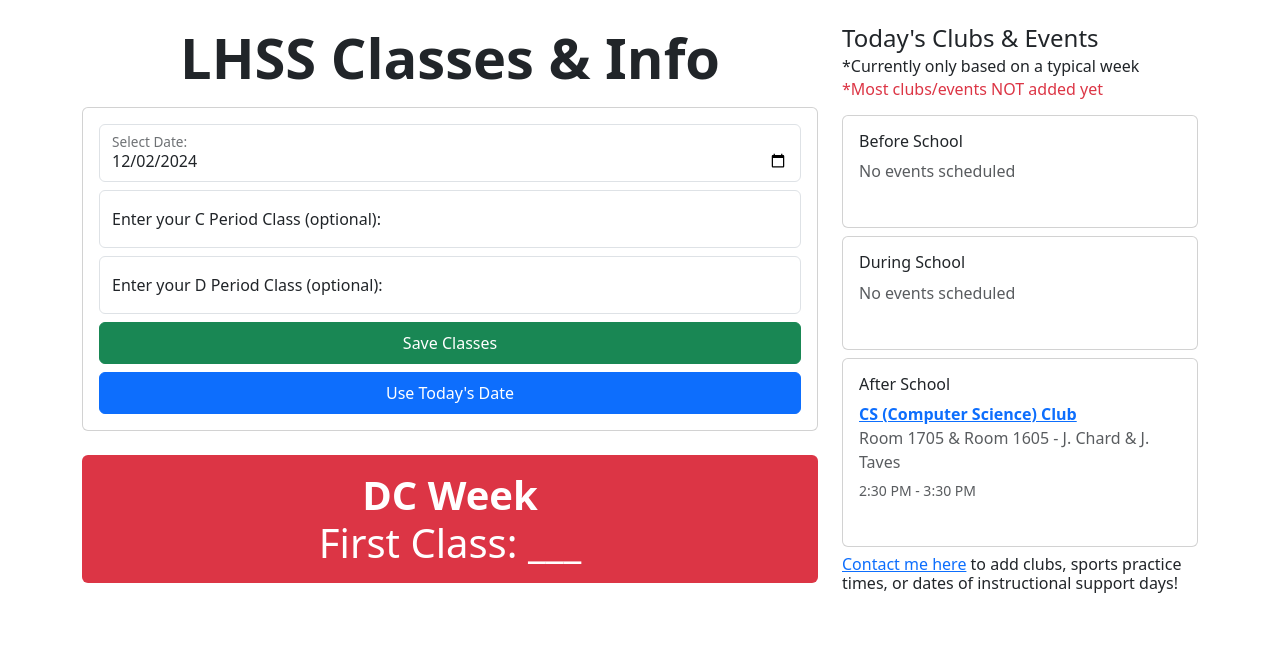
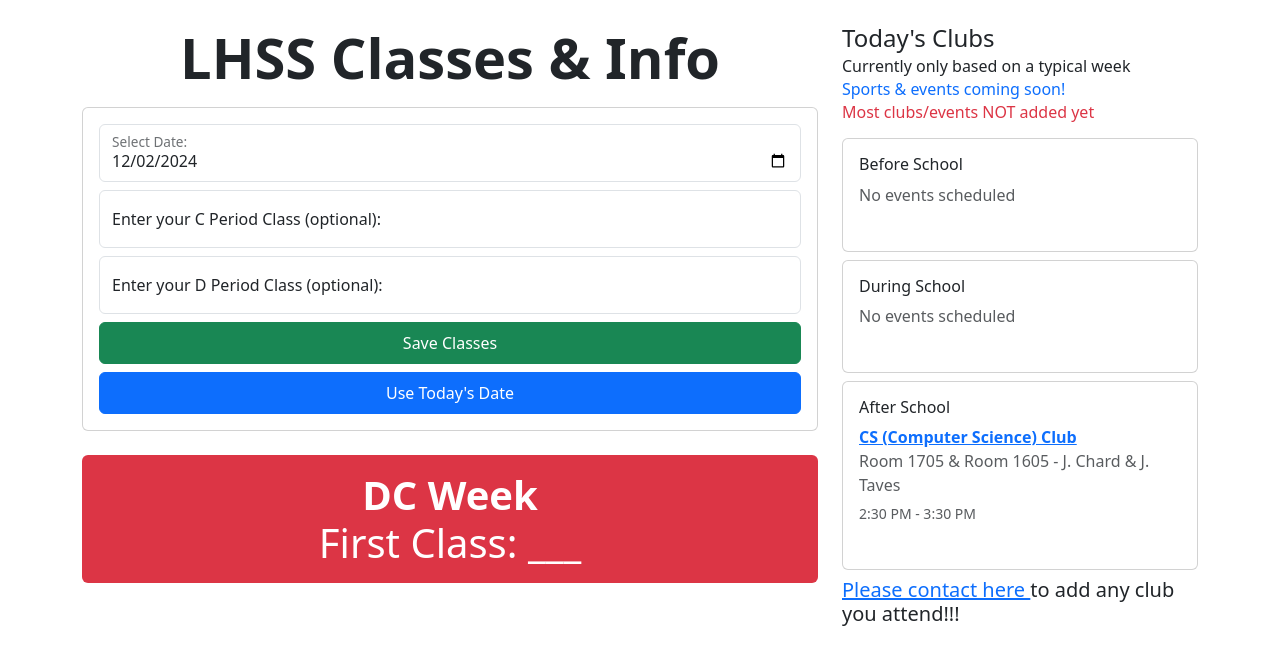
Before and after one commit to MindlessTruffle/Class-Order-Checker, a plain HTML site: page index.html in a window 1280 px wide. Drawn offline with nearby package versions, Linux system fonts and the light colour scheme.

Commit message:
Update index.html

```diff
--- a/index.html
+++ b/index.html
@@ -82,9 +82,10 @@
 
       <!-- side bar -->
       <div class="col-md-4 mt-4 mt-md-0">
-        <h2 class="h4 mb-1">Today's Clubs & Events</h2>
-        <h5 class="h6 mb-1">*Currently only based on a typical week</h5>
-        <h5 class="h6 mb-3 text-danger">*Most clubs/events NOT added yet</h5>
+        <h2 class="h4 mb-1">Today's Clubs</h2>
+        <h5 class="h6 mb-1">Currently only based on a typical week</h5>
+        <h5 class="h6 mb-1 text-primary">Sports & events coming soon!</h5>
+        <h5 class="h6 mb-3 text-danger">Most clubs/events NOT added yet</h5>
 
         <!-- Before School Events Card -->
         <div id="beforeSchoolEvents">
@@ -116,9 +117,15 @@
           </div>
         </div>
 
-        <h5 class="h6 mb-3">
-          <a target="_blank" href="mailto:hawas7818@wrdsb.ca">Contact me here</a> to add clubs, sports practice times, or dates of instructional support days!
+        <h5 class="h5 mb-3">
+          <a
+            target="_blank"
+            href="mailto:hawas7818@wrdsb.ca?subject=Add%20a%20Club&body=Hello,%0D%0A%0D%0APlease%20use%20the%20following%20template%20to%20submit%20information%20FOR%20ANY%20ACTIVE%20CLUB!%20(you%20don%27t%20need%20to%20be%20an%20executive).%0D%0ACopy%20and%20paste%20the%20template%20below%20twice%20if%20the%20club%20meets%20on%20multiple%20days%20per%20week:%0D%0A%0D%0A%7B%0D%0A%20%20%20%20%22name%22%3A%20%22Club%20Name%20Here%22%2C%0D%0A%20%20%20%20%22type%22%3A%20%22before%2C%20after%2C%20or%20during%20school%22%2C%0D%0A%20%20%20%20%22location%22%3A%20%22Room%20Number%20Here%22%2C%0D%0A%20%20%20%20%22teacher%22%3A%20%22J.%20Doe%2C%20J.%20Doe%22%2C%0D%0A%20%20%20%20%22time%22%3A%20%22Time%20Here%20%28e.g.%202%3A30%20PM%29%22%2C%0D%0A%20%20%20%20%22link%22%3A%20%22Link%20to%20Website%20or%20Classroom%20Invite%20Link%20%28optional%29%22%2C%0D%0A%20%20%20%20%22day%22%3A%20%22Day%20Here%20%28e.g.%20Monday%29%22%2C%0D%0A%20%20%20%20%22frequency%22%3A%20%22Frequency%20Here%20%28e.g.%20weekly%2C%20biweekly%2C%20triweekly%2C%20monthly%29%22%2C%0D%0A%20%20%20%20%22referenceWeekMonday%22%3A%20%22Date%20in%20YYYY-MM-DD%20format%20%28e.g.%202024-09-30%29%22%0D%0A%7D%0D%0A%0D%0AKind%20regards%2C%0D%0A%5BYour%20Name%5D">
+            Please contact here
+          </a>
+          to add any club you attend!!!
         </h5>
+
       </div>
     </div>
   </div>
```
